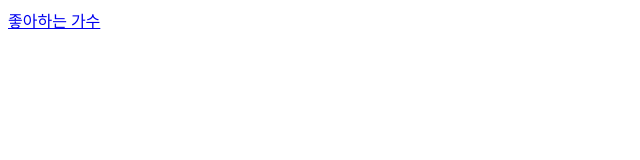
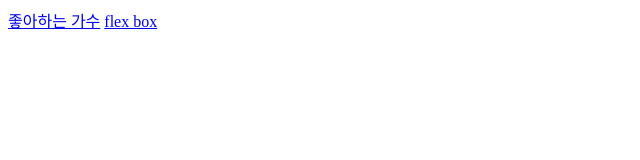
Before and after one commit to memoriz2/ormi2, a plain HTML site: page index.html in a window 1280 px wide. Shown: the full height of the page, 0-640 px from the left. Drawn offline with Linux system fonts and the light colour scheme.

Commit message:
flex box 추가

```diff
--- a/index.html
+++ b/index.html
@@ -7,5 +7,6 @@
 </head>
 <body>
     <a href="20250423">좋아하는 가수</a>
+    <a href="20250424/과제">flex box</a>
 </body>
 </html>
```
